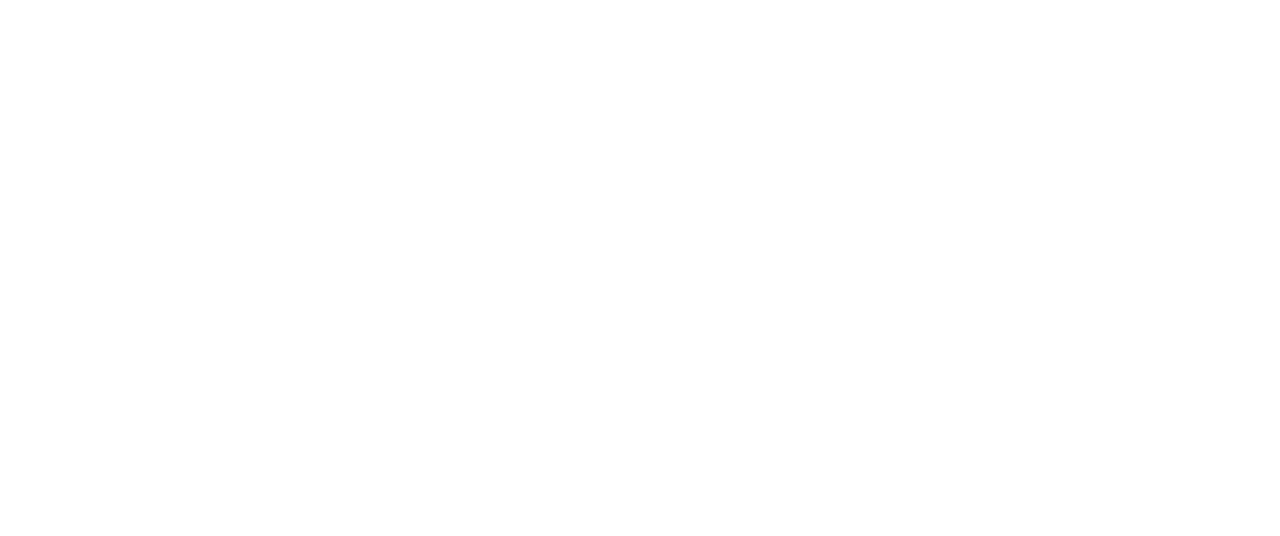
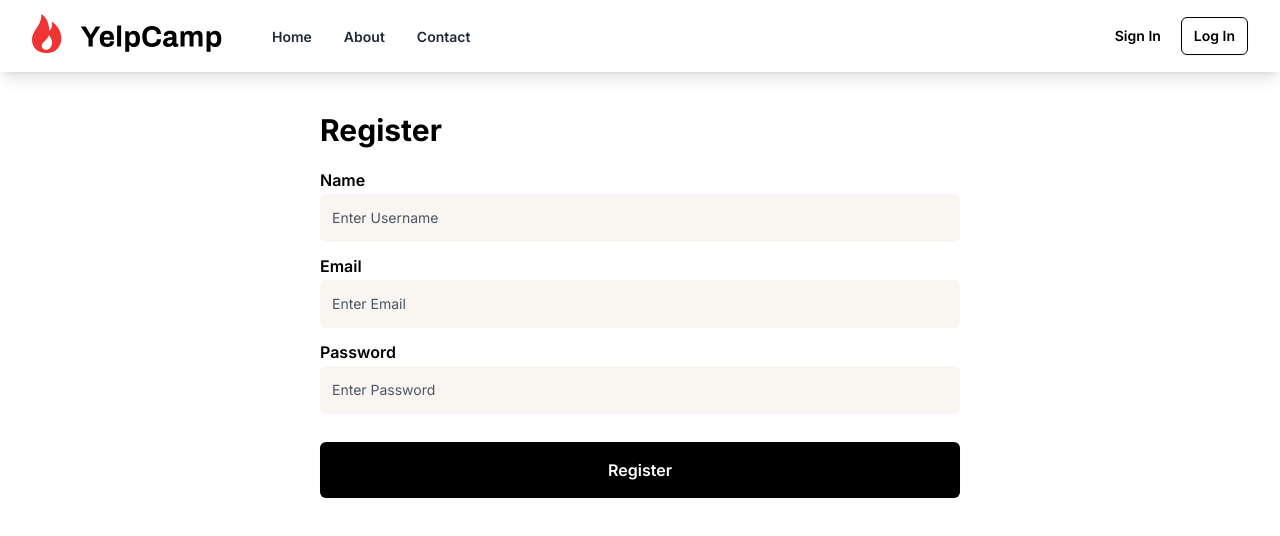
Before and after one commit to Lavesh1208/YelpCamp-Typescript, a React (Vite) app in the folder client/: page /register in a window 1280 px wide. Before the commit this address had no page. Shown: the top 536 px of the page. Built offline with nearby package versions, Linux system fonts and the light colour scheme.

Commit message:
Frontend: User Login and Registration

```diff
--- a/client/src/App.tsx
+++ b/client/src/App.tsx
@@ -5,6 +5,8 @@
 import Layout from "./scenes/Layout";
 import CreateCamp from "./scenes/CreateCamp";
 import UpdateCamp from "./scenes/UpdateCamp";
+import Register from "./scenes/Register";
+import Login from "./scenes/Login";
 
 function App() {
   return (
@@ -17,6 +19,8 @@
             <Route path="/campgrounds/:id" element={<SingleCamp />} />
             <Route path="/campgrounds/new" element={<CreateCamp />} />
             <Route path="/campgrounds/:id/edit" element={<UpdateCamp />} />
+            <Route path="/register" element={<Register />} />
+            <Route path="/login" element={<Login />} />
           </Route>
         </Routes>
       </BrowserRouter>
--- a/client/src/components/navbar/Navbar.tsx
+++ b/client/src/components/navbar/Navbar.tsx
@@ -1,6 +1,7 @@
 import React from "react";
 import { Menu } from "lucide-react";
 import MobileNav from "./MobileNav";
+import { useNavigate } from "react-router-dom";
 
 const menuItems = [
   {
@@ -19,6 +20,7 @@
 
 const Navbar = () => {
   const [isMenuOpen, setIsMenuOpen] = React.useState(false);
+  const navigate = useNavigate();
 
   const toggleMenu = () => {
     setIsMenuOpen(!isMenuOpen);
@@ -48,12 +50,14 @@
         </div>
         <div className="hidden space-x-2 lg:block">
           <button
+            onClick={() => navigate("/register")}
             type="button"
             className="rounded-md bg-transparent px-3 py-2 text-sm font-semibold text-black hover:bg-black/10 focus-visible:outline focus-visible:outline-2 focus-visible:outline-offset-2 focus-visible:outline-black"
           >
             Sign In
           </button>
           <button
+            onClick={() => navigate("/login")}
             type="button"
             className="rounded-md border border-black px-3 py-2 text-sm font-semibold text-black shadow-sm focus-visible:outline focus-visible:outline-2 focus-visible:outline-offset-2 focus-visible:outline-black"
           >
--- /dev/null
+++ b/client/src/scenes/Login.tsx
@@ -0,0 +1,75 @@
+import { useEffect } from "react";
+import { useNavigate } from "react-router-dom";
+import { useForm, FieldValues, SubmitHandler } from "react-hook-form";
+import toast from "react-hot-toast";
+import Inputfield from "@/components/Inputfield";
+import { useLoginUserMutation } from "@/state/userApi";
+
+const Login = () => {
+  const {
+    register,
+    handleSubmit,
+    formState: { errors },
+  } = useForm<FieldValues>();
+  const navigate = useNavigate();
+  const [loginUser, { isSuccess, data, error }] = useLoginUserMutation();
+
+  const onSubmit: SubmitHandler<FieldValues> = async (values) => {
+    const user = {
+      ...values,
+    };
+    await loginUser(user);
+  };
+
+  useEffect(() => {
+    if (isSuccess && data) {
+      toast.success("User Logged In");
+      navigate("/campgrounds");
+    } else if (error) {
+      if ("data" in error) {
+        console.log("Error", error);
+        toast.error(error.data as string);
+      } else {
+        toast.error("An error occurred.");
+        console.log(error);
+      }
+    }
+  }, [isSuccess, error, navigate, data]);
+
+  return (
+    <div className="md:w-1/2 mx-auto h-full">
+      <h1 className="text-3xl font-bold mt-10 mb-5">Login</h1>
+      <form
+        onSubmit={handleSubmit(onSubmit)}
+        className="flex flex-col gap-3 h-full"
+        noValidate
+      >
+        <Inputfield
+          id="email"
+          inputType="text"
+          labelText="Email"
+          register={register}
+          errors={errors}
+          placeHolderText="Enter Username"
+        />
+        <Inputfield
+          id="password"
+          inputType="password"
+          labelText="Password"
+          register={register}
+          errors={errors}
+          placeHolderText="Enter Password"
+        />
+
+        <button
+          type="submit"
+          className="w-full mt-4 rounded-md bg-black px-6 py-4 font-semibold text-white shadow-sm hover:bg-black/80"
+        >
+          Login
+        </button>
+      </form>
+    </div>
+  );
+};
+
+export default Login;
--- /dev/null
+++ b/client/src/scenes/Register.tsx
@@ -0,0 +1,83 @@
+import { useNavigate } from "react-router-dom";
+import { useForm, FieldValues, SubmitHandler } from "react-hook-form";
+import toast from "react-hot-toast";
+import Inputfield from "@/components/Inputfield";
+import { useRegisterUserMutation } from "@/state/userApi";
+import { useEffect } from "react";
+
+const Register = () => {
+  const {
+    register,
+    handleSubmit,
+    formState: { errors },
+  } = useForm<FieldValues>();
+  const navigate = useNavigate();
+  const [addUser, { isSuccess, data, error }] = useRegisterUserMutation();
+
+  const onSubmit: SubmitHandler<FieldValues> = async (values) => {
+    const user = {
+      ...values,
+    };
+    await addUser(user);
+  };
+
+  useEffect(() => {
+    if (isSuccess && data) {
+      toast.success("User Registered");
+      navigate("/campgrounds");
+    } else if (error) {
+      if ("data" in error) {
+        toast.error(error.data as string);
+      } else {
+        toast.error("An error occurred.");
+        console.log(error);
+      }
+      navigate("/register");
+    }
+  }, [isSuccess, error, navigate, data]);
+
+  return (
+    <div className="md:w-1/2 mx-auto h-full">
+      <h1 className="text-3xl font-bold mt-10 mb-5">Register</h1>
+      <form
+        onSubmit={handleSubmit(onSubmit)}
+        className="flex flex-col gap-3 h-full"
+        noValidate
+      >
+        <Inputfield
+          id="name"
+          inputType="text"
+          labelText="Name"
+          register={register}
+          errors={errors}
+          placeHolderText="Enter Username"
+        />
+        <Inputfield
+          id="email"
+          inputType="email"
+          labelText="Email"
+          register={register}
+          errors={errors}
+          placeHolderText="Enter Email"
+        />
+        <Inputfield
+          id="password"
+          inputType="password"
+          labelText="Password"
+          register={register}
+          errors={errors}
+          placeHolderText="Enter Password"
+        />
+
+        <button
+          type="submit"
+          className="w-full mt-4 rounded-md bg-black px-6 py-4 font-semibold text-white shadow-sm hover:bg-black/80"
+        >
+          Register
+        </button>
+      </form>
+    </div>
+  );
+};
+
+export default Register;
--- a/client/src/state/campgroundApi.ts
+++ b/client/src/state/campgroundApi.ts
@@ -4,7 +4,10 @@
 
 export const campgroundApi = createApi({
   reducerPath: "campgroundApi",
-  baseQuery: fetchBaseQuery({ baseUrl: "http://localhost:3000/" }),
+  baseQuery: fetchBaseQuery({
+    baseUrl: "http://localhost:3000/",
+    credentials: "include",
+  }),
   tagTypes: ["AllCampgrounds", "SingleCampground", "NewCampground"],
   endpoints: (builder) => ({
     getCampgrounds: builder.query<ICampground[], void>({
--- a/client/src/state/store.ts
+++ b/client/src/state/store.ts
@@ -2,14 +2,20 @@
 import { campgroundApi } from "./campgroundApi";
 import { setupListeners } from "@reduxjs/toolkit/dist/query";
 import { reviewApi } from "./reviewApi";
+import { userApi } from "./userApi";
 
 export const store = configureStore({
   reducer: {
     [campgroundApi.reducerPath]: campgroundApi.reducer,
     [reviewApi.reducerPath]: reviewApi.reducer,
+    [userApi.reducerPath]: userApi.reducer,
   },
   middleware: (getDefault) =>
-    getDefault().concat([campgroundApi.middleware, reviewApi.middleware]),
+    getDefault().concat([
+      campgroundApi.middleware,
+      reviewApi.middleware,
+      userApi.middleware,
+    ]),
 });
 
 setupListeners(store.dispatch);
--- /dev/null
+++ b/client/src/state/userApi.ts
@@ -0,0 +1,30 @@
+import { IUser } from "@/interfaces/user.interface";
+import { createApi, fetchBaseQuery } from "@reduxjs/toolkit/query/react";
+import { FieldValues } from "react-hook-form";
+
+export const userApi = createApi({
+  reducerPath: "userApi",
+  baseQuery: fetchBaseQuery({
+    baseUrl: "http://localhost:3000/",
+    credentials: "include",
+  }),
+  tagTypes: ["User"],
+  endpoints: (builder) => ({
+    registerUser: builder.mutation<IUser, FieldValues>({
+      query: (user) => ({
+        url: "register",
+        method: "POST",
+        body: user,
+      }),
+    }),
+    loginUser: builder.mutation<IUser, FieldValues>({
+      query: (user) => ({
+        url: "login",
+        method: "POST",
+        body: user,
+      }),
+    }),
+  }),
+});
+
+export const { useRegisterUserMutation, useLoginUserMutation } = userApi;
```
Also changed, not shown: client/src/interfaces/user.interface.ts (added, +8 -0 lines).
